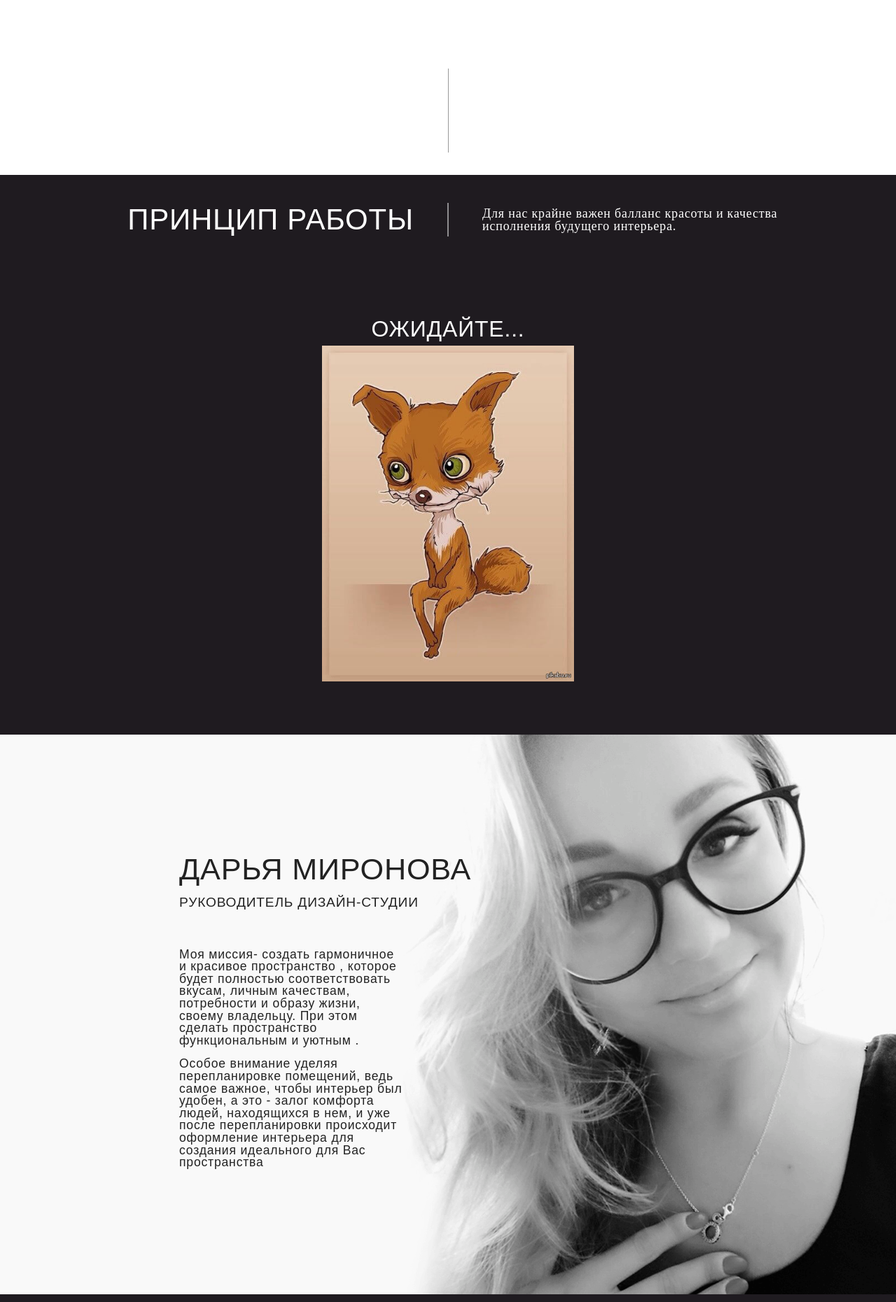
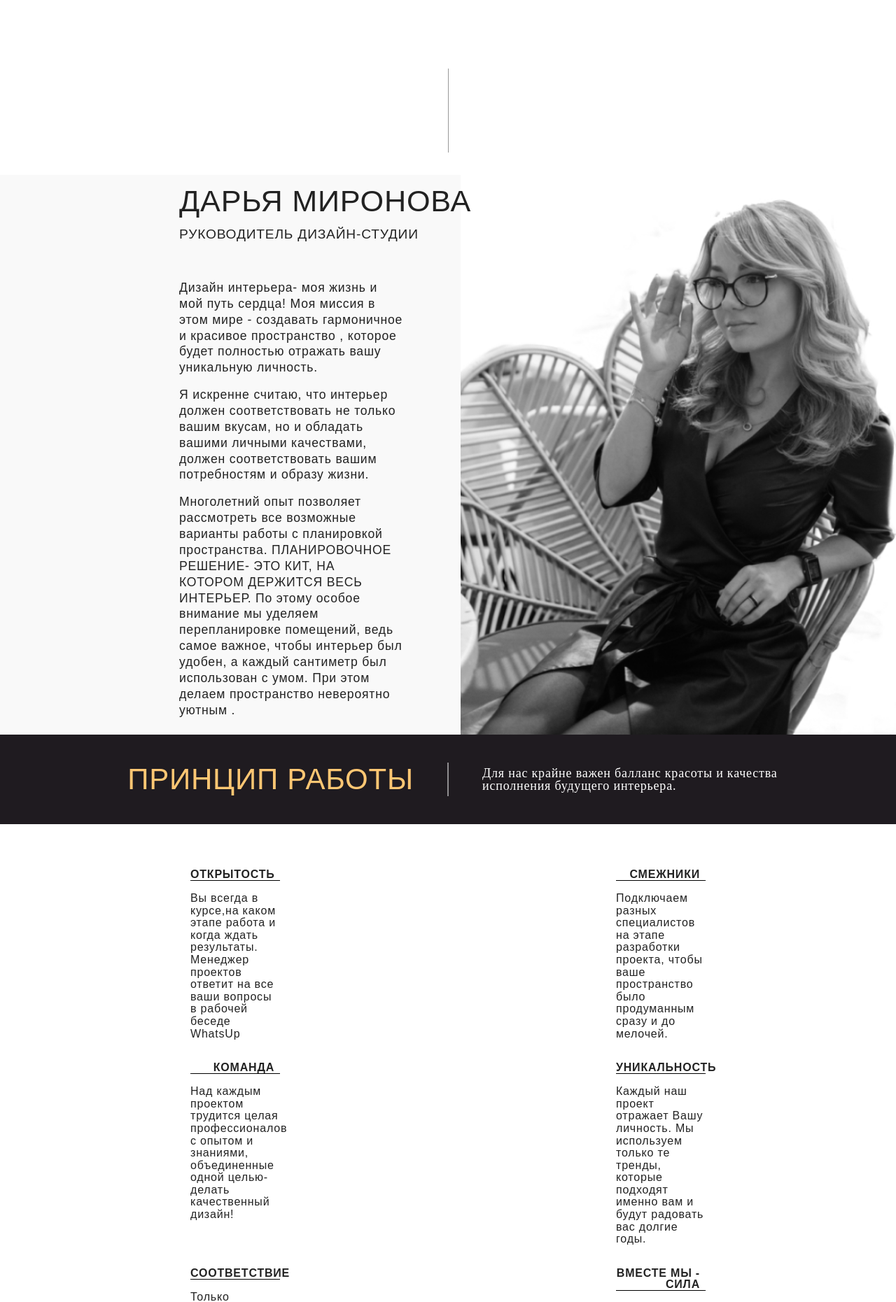
Before and after one commit to Mapc89/Mapc89.github.io, a PHP site: page /projects/mirdes/about.html in a window 1280 px wide. Shown: the part 550-2411 px from the top of the page at 70% size. Run offline with PHP 8.4, Linux system fonts and the light colour scheme; some web fonts are replaced.

Commit message:
Дописал раздел "О студии"

```diff
--- a/projects/mirdes/about.html
+++ b/projects/mirdes/about.html
@@ -37,6 +37,23 @@
             </div>
             <div class="vl"></div>
         </section>
+        <div class="about__boss">
+            <div class="boss-text">
+                <h1>Дарья Миронова</h1>
+                <h2>Руководитель дизайн-студии</h2>
+                <p>Дизайн интерьера- моя жизнь и мой путь сердца!
+                    Моя миссия в этом мире - создавать гармоничное
+                    и красивое пространство , которое будет полностью отражать вашу уникальную личность.
+                    </p>
+                <p>Я искренне считаю, что интерьер должен соответствовать не только вашим вкусам, но и обладать вашими личными качествами, должен соответствовать вашим потребностям и образу жизни.</p>
+                <p>Многолетний опыт позволяет рассмотреть все возможные варианты работы с планировкой пространства.
+                    ПЛАНИРОВОЧНОЕ РЕШЕНИЕ- ЭТО КИТ, НА КОТОРОМ ДЕРЖИТСЯ ВЕСЬ ИНТЕРЬЕР.
+                    По этому особое внимание мы  уделяем перепланировке помещений,
+                    ведь самое важное, чтобы интерьер был удобен, а каждый сантиметр был использован с умом.
+                    При этом делаем пространство невероятно уютным .
+                    </p>
+            </div>
+        </div>
         <div class="about__princips">
             <section class="caption">
                 <div class="caption__title">
@@ -45,24 +62,58 @@
                     <p>Для нас крайне важен балланс красоты и качества исполнения будущего интерьера.</p>
                 </div>
             </section>
+            <!-- Принципы работы -->
             <section class="princips-text">
-                <div class="empty">
-                    <h2>Ожидайте...</h2>
-                    <div class="empty__img"><img src="/img/fox.jpg" alt=""></div>
+                <div class="princips-text__block">
+                    <div class="princips-text__title">Открытость</div>
+                    <div class="princips-text__text">Вы всегда в курсе,на каком этапе работа и когда ждать результаты.
+                        Менеджер проектов ответит на все ваши
+                        вопросы в рабочей  беседе WhatsUp </div>
+                </div>
+                <div class="princips-text__block">
+                    <div class="princips-text__title">Смежники</div>
+                    <div class="princips-text__text">Подключаем разных специалистов на этапе разработки проекта, чтобы ваше пространство было продуманным сразу и до мелочей.</div>
+                </div>
+                <div class="princips-text__block">
+                    <div class="princips-text__title">Команда</div>
+                    <div class="princips-text__text">Над каждым проектом трудится целая
+                        профессионалов с опытом и знаниями, объединенные одной целью- делать
+                        качественный дизайн!
+                        </div>
+                </div>
+                <div class="princips-text__block">
+                    <div class="princips-text__title">Уникальность</div>
+                    <div class="princips-text__text">Каждый наш проект отражает Вашу личность.
+                        Мы используем только те тренды, которые
+                        подходят именно вам и будут радовать вас
+                        долгие годы.
+                        </div>
+                </div>
+                <div class="princips-text__block">
+                    <div class="princips-text__title">Соответствие</div>
+                    <div class="princips-text__text">Только настоящие мебель и
+                        материалы.Мы знаем где их взять
+                        и сколько они стоят.<br>
+                        Только продуманные и проработанные
+                        чертежи, чтобы строителям не пришлось
+                        додумывать, а вам- тратить деньги
+                        на исправления.
+                        </div>
+                </div>
+                <div class="princips-text__block">
+                    <div class="princips-text__title">Вместе мы - сила</div>
+                    <div class="princips-text__text">Вегда в диалоге с вами.
+                        Решения и обсуждения в рабочем чате .
+                        Каждым проектом мы занимаемся тщательно.
+                        Только совместными усилиями:
+                        нашим усердием и внимательностью
+                        и вашим прекрасным настроем,
+                        мы добьемся превосходного
+                        результата.
+                         </div>
                 </div>
             </section>
-        </div>
-        <div class="about__boss">
-            <div class="boss-text">
-                <h1>Дарья Миронова</h1>
-                <h2>Руководитель дизайн-студии</h2>
-                <p>Моя миссия- создать гармоничное и красивое пространство , которое будет полностью соответствовать
-                    вкусам, личным качествам, потребности и образу жизни, своему владельцу. При этом сделать
-                    пространство функциональным и уютным .</p>
-                <p>Особое внимание уделяя перепланировке помещений, ведь самое важное, чтобы интерьер был удобен, а это
-                    - залог комфорта людей, находящихся в нем, и уже после перепланировки происходит оформление
-                    интерьера для создания идеального для Вас пространства</p>
-            </div>
+            <a href="portfolio.html" class="button-active">Смотреть портфолио</a>
         </div>
         <form action="mail.php" method="POST">
             <div class="caption form-caption">
@@ -93,6 +144,17 @@
                 <button type="submit" class="button-active">отправить</button>
             </div>
         </form>
+        <section class="main__connect transparent-block">
+            <div class="vl"></div>
+            <div class="connect-title">
+                <h2>Мы создадим дизайн с твоим характером</h2>
+            </div>
+            <div class="connect-text">
+                <p>Заказать проект:<br><strong>dmartburo@gmail.com</strong></p>
+                <p>телефон whatsupp:<br><strong>+7 962 385 20 12</strong></p>
+            </div>
+            <div class="vl"></div>
+        </section>
     </div>
     <footer class="footer">
         <nav class="menu">
--- a/projects/mirdes/css/style.css
+++ b/projects/mirdes/css/style.css
@@ -797,6 +797,43 @@ body {
   text-align: center;
 }
 
+.about__princips .caption__title h2 {
+  color: #FFC773;
+}
+
+.about__princips .princips-text {
+  display: -webkit-box;
+  display: -ms-flexbox;
+  display: flex;
+  -ms-flex-wrap: wrap;
+      flex-wrap: wrap;
+  -ms-flex-pack: distribute;
+      justify-content: space-around;
+  padding: 4rem 2rem;
+}
+
+.about__princips .princips-text__block {
+  max-width: 35vw;
+  padding: 0 10rem;
+}
+
+.about__princips .princips-text__title {
+  padding-right: 0.5rem;
+  border-bottom: 1px solid #000;
+  text-transform: uppercase;
+  font-weight: 600;
+  text-align: right;
+}
+
+.about__princips .princips-text__text {
+  padding: 1rem 0 2rem;
+  line-height: 1.1;
+}
+
+.about__princips .button-active {
+  margin-bottom: 2rem;
+}
+
 .about__boss {
   display: -webkit-box;
   display: -ms-flexbox;
@@ -805,7 +842,7 @@ body {
       -ms-flex-align: center;
           align-items: center;
   height: 100vh;
-  background: url(../img/boss.png) center no-repeat;
+  background: url(../img/boss.jpg) center no-repeat;
   background-position: right;
   background-color: #f9f9f9;
   background-size: contain;
@@ -833,6 +870,7 @@ body {
   width: 20rem;
   padding: 0.5rem 0;
   font-size: 1.1rem;
+  line-height: 1.3;
 }
 
 .dark-bg {
--- a/projects/mirdes/sass/_about.sass
+++ b/projects/mirdes/sass/_about.sass
@@ -6,12 +6,33 @@
             max-width: 80%
             text-align: center
     &__princips
+        .caption__title
+            h2
+                color: $text-color-active
         .princips-text
+            display: flex
+            flex-wrap: wrap
+            justify-content: space-around
+            padding: 4rem 2rem
+            &__block
+                max-width: 35vw
+                padding: 0 10rem
+            &__title
+                padding-right: 0.5rem
+                border-bottom: 1px solid #000
+                text-transform: uppercase
+                font-weight: 600
+                text-align: right
+            &__text
+                padding: 1rem 0 2rem
+                line-height: 1.1
+        .button-active
+            margin-bottom: 2rem
     &__boss
         display: flex
         align-items: center
         height: 100vh
-        background: url(../img/boss.png) center no-repeat
+        background: url(../img/boss.jpg) center no-repeat
         background-position: right
         background-color: #f9f9f9
         background-size: contain
@@ -31,3 +52,4 @@
                 width: 20rem
                 padding: 0.5rem 0
                 font-size: 1.1rem
+                line-height: 1.3
```
Also changed, not shown: projects/mirdes/index.html (+17 -0 lines), projects/mirdes/img/boss.jpg (added).
